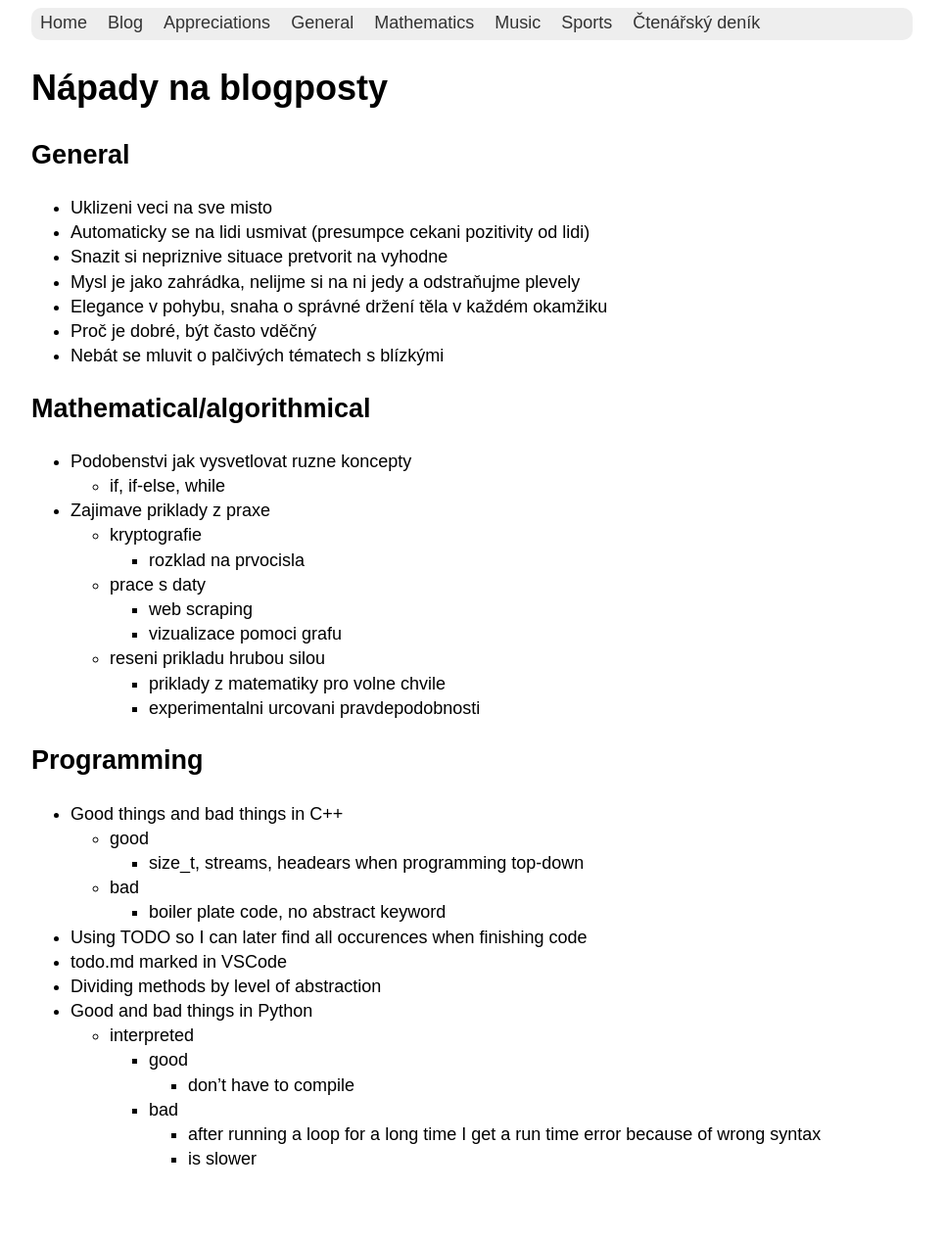
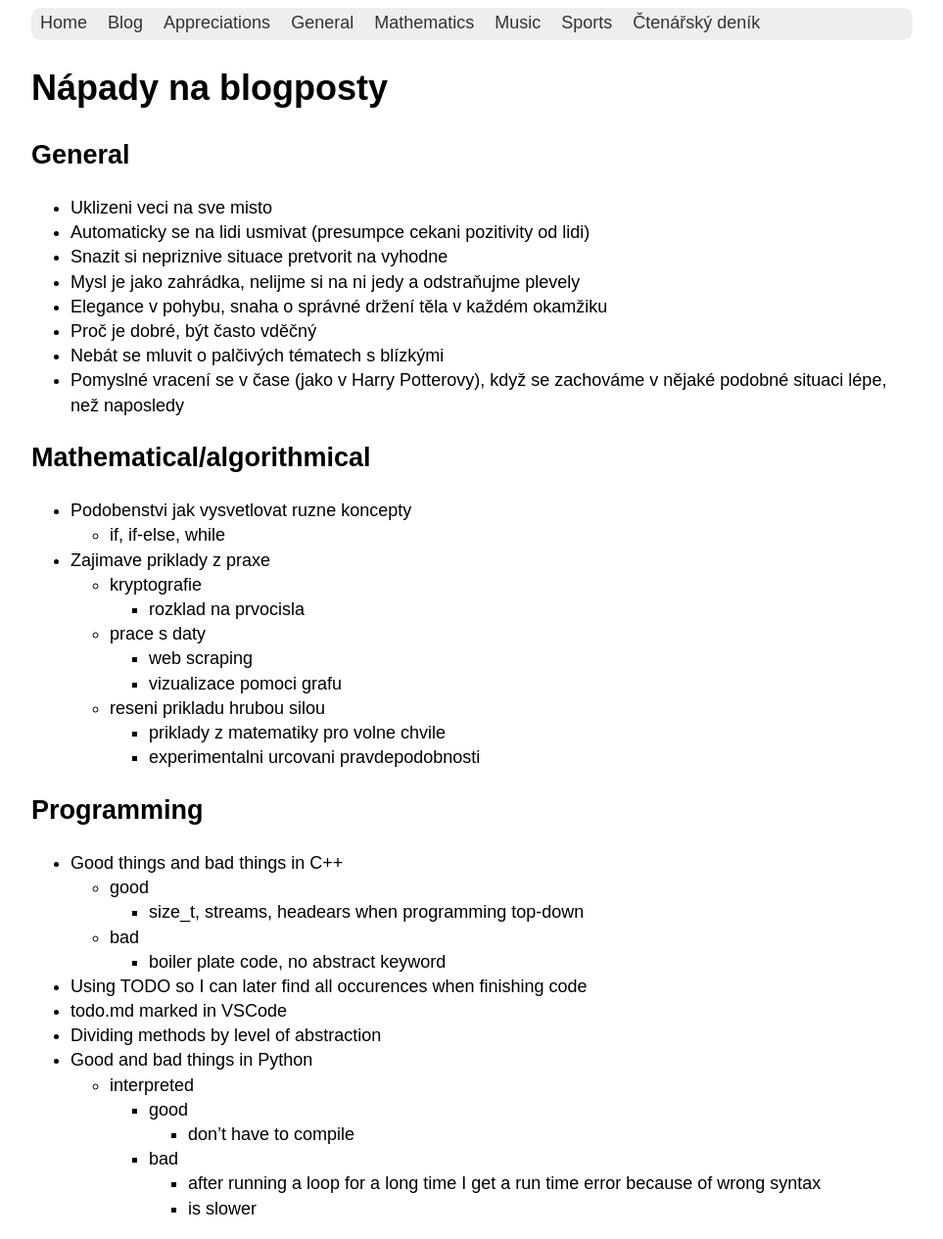
Before and after one commit to hartmaj2/hartmaj2.github.io, a Jekyll site: the page built from _posts/2025-09-03-post.md, in a window 1280 px wide. Shown: the whole page at 98% size, without its empty margins (158-1121 px from the left). Built offline with Jekyll 4.4.1, drawn with Linux system fonts in a browser that asks for light colours; before the commit the page ends 1214 px from its top, so only the background shows below that.

Commit message:
Update ideas

```diff
--- a/_posts/2025-09-03-post.md
+++ b/_posts/2025-09-03-post.md
@@ -14,6 +14,7 @@ title: Nápady na blogposty
 - Elegance v pohybu, snaha o správné držení těla v každém okamžiku
 - Proč je dobré, být často vděčný
 - Nebát se mluvit o palčivých tématech s blízkými
+- Pomyslné vracení se v čase (jako v Harry Potterovy), když se zachováme v nějaké podobné situaci lépe, než naposledy
 
 ## Mathematical/algorithmical
 
```
